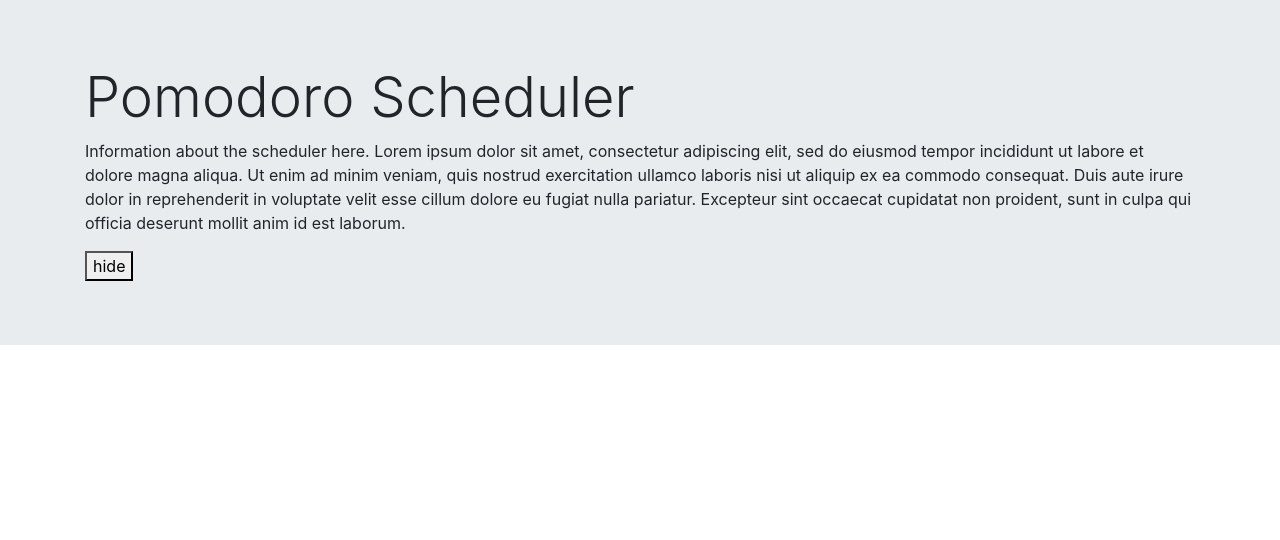
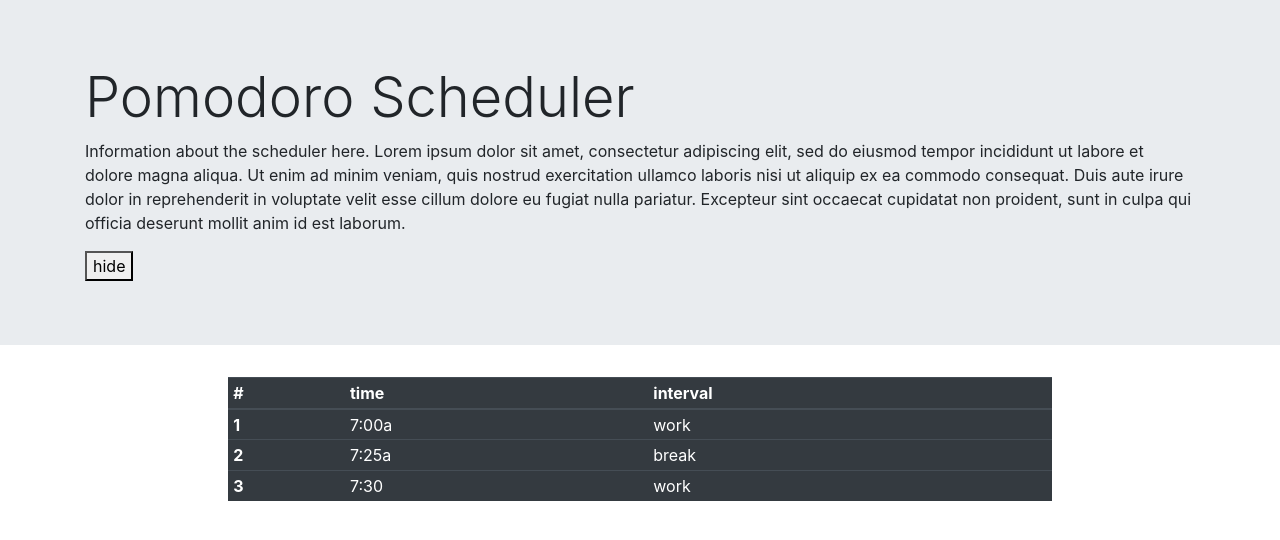
Before and after one commit to shaneGoose/angular-pomsched13, an Angular app: page / in a window 1280 px wide. Shown: the top 540 px of the page. Built offline with nearby package versions, Linux system fonts and the light colour scheme.

Commit message:
4 files modified - base form

```diff
--- a/src/app/app.component.html
+++ b/src/app/app.component.html
@@ -1 +1,2 @@
 <pom-title></pom-title>
+<pom-sched></pom-sched>
--- a/src/app/app.module.ts
+++ b/src/app/app.module.ts
@@ -4,11 +4,15 @@ import { FormsModule } from '@angular/forms';
 
 import { AppComponent } from './app.component';
 import { TitleComponent } from './title/title.component';
+import { PomodoroComponent } from './pomodoro/pomodoro.component';
 
 
 @NgModule({
   imports:      [ BrowserModule, FormsModule ],
-  declarations: [ AppComponent, TitleComponent ],
+  declarations: [
+    AppComponent,
+    TitleComponent,
+    PomodoroComponent ],
   bootstrap:    [ AppComponent ]
 })
 export class AppModule { }
--- a/src/app/pomodoro/pomodoro.component.html
+++ b/src/app/pomodoro/pomodoro.component.html
@@ -0,0 +1,28 @@
+<div class="col-lg-8 mx-auto">
+  <table class="table table-sm table-dark">
+  <thead>
+    <tr>
+      <th scope="col">#</th>
+      <th scope="col">time</th>
+      <th scope="col">interval</th>
+    </tr>
+  </thead>
+  <tbody>
+    <tr>
+      <th scope="row">1</th>
+      <td>7:00a</td>
+      <td>work</td>
+    </tr>
+    <tr>
+      <th scope="row">2</th>
+      <td>7:25a</td>
+      <td>break</td>
+    </tr>
+    <tr>
+      <th scope="row">3</th>
+      <td>7:30</td>
+      <td>work</td>
+    </tr>
+  </tbody>
+</table>
+</div>
--- a/src/app/pomodoro/pomodoro.component.ts
+++ b/src/app/pomodoro/pomodoro.component.ts
@@ -3,7 +3,7 @@ import { Component, OnInit } from '@angular/core';
 @Component({
   selector: 'pom-sched',
   templateUrl: './pomodoro.component.html',
-  styleUrls: ['./pomdodor.component.css']
+  styleUrls: ['./pomodoro.component.css']
 })
 export class PomodoroComponent implements OnInit {
   //Instance Variables
```
